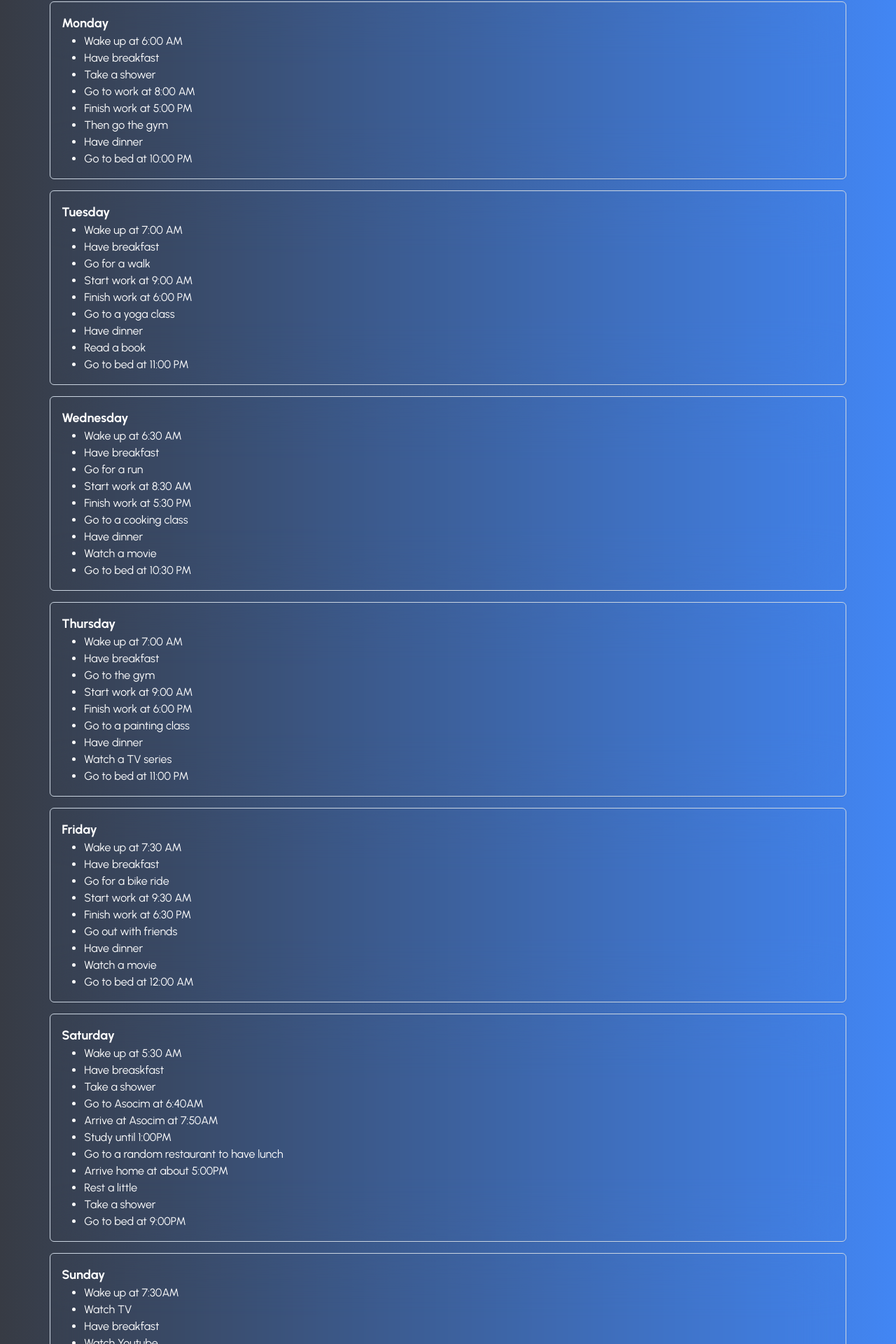
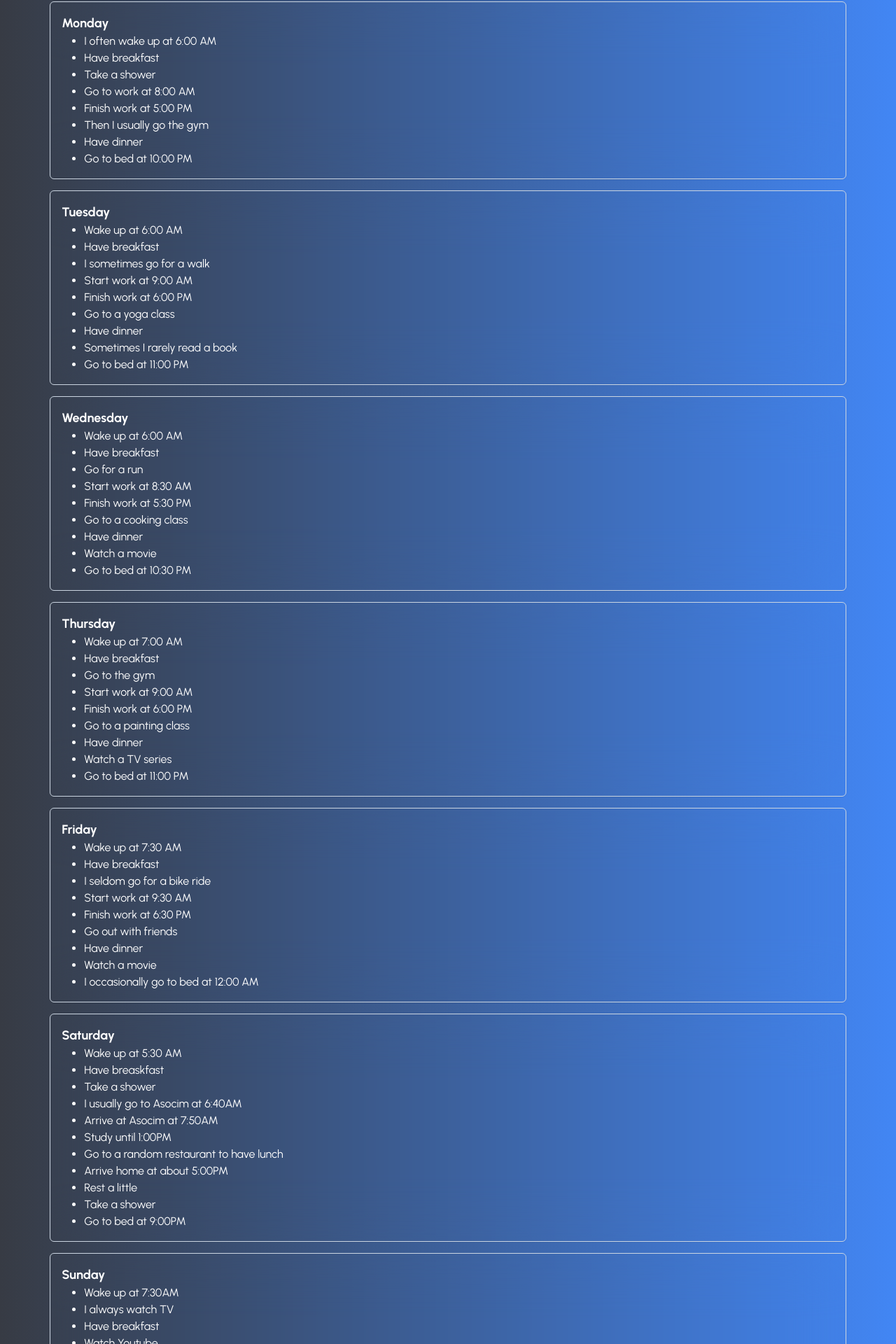
Before and after one commit to fervalle200190/journal-asocim, a Next.js app: page / in a window 1280 px wide. Shown: the part 982-2902 px from the top of the page at 70% size. Built offline with nearby package versions, Linux system fonts and the light colour scheme.

Commit message:
added frecuency verbs

```diff
--- a/components/weekly-journal/weeklyActivitylList.ts
+++ b/components/weekly-journal/weeklyActivitylList.ts
@@ -1,15 +1,16 @@
 import { WeeklyActivityList } from "./WeeklyJournalList"
+
 
 export const weeklyActivityList: WeeklyActivityList = [
      {
           weekDayName: "Monday",
           activities: [
-               "Wake up at 6:00 AM",
+               "I often wake up at 6:00 AM",
                "Have breakfast",
                "Take a shower",
                "Go to work at 8:00 AM",
                "Finish work at 5:00 PM",
-               "Then go the gym",
+               "Then I usually go the gym",
                "Have dinner",
                "Go to bed at 10:00 PM",
           ],
@@ -17,21 +18,21 @@ export const weeklyActivityList: WeeklyActivityList = [
      {
           weekDayName: "Tuesday",
           activities: [
-               "Wake up at 7:00 AM",
+               "Wake up at 6:00 AM",
                "Have breakfast",
-               "Go for a walk",
+               "I sometimes go for a walk",
                "Start work at 9:00 AM",
                "Finish work at 6:00 PM",
                "Go to a yoga class",
                "Have dinner",
-               "Read a book",
+               "Sometimes I rarely read a book",
                "Go to bed at 11:00 PM",
           ],
      },
      {
           weekDayName: "Wednesday",
           activities: [
-               "Wake up at 6:30 AM",
+               "Wake up at 6:00 AM",
                "Have breakfast",
                "Go for a run",
                "Start work at 8:30 AM",
@@ -61,13 +62,13 @@ export const weeklyActivityList: WeeklyActivityList = [
           activities: [
                "Wake up at 7:30 AM",
                "Have breakfast",
-               "Go for a bike ride",
+               "I seldom go for a bike ride",
                "Start work at 9:30 AM",
                "Finish work at 6:30 PM",
                "Go out with friends",
                "Have dinner",
                "Watch a movie",
-               "Go to bed at 12:00 AM",
+               "I occasionally go to bed at 12:00 AM",
           ],
      },
      {
@@ -76,7 +77,7 @@ export const weeklyActivityList: WeeklyActivityList = [
                "Wake up at 5:30 AM",
                "Have breaskfast",
                "Take a shower",
-               "Go to Asocim at 6:40AM",
+               "I usually go to Asocim at 6:40AM",
                "Arrive at Asocim at 7:50AM",
                "Study until 1:00PM",
                "Go to a random restaurant to have lunch",
@@ -90,11 +91,11 @@ export const weeklyActivityList: WeeklyActivityList = [
           weekDayName: "Sunday",
           activities: [
                "Wake up at 7:30AM",
-               "Watch TV",
+               "I always watch TV",
                "Have breakfast",
                "Watch Youtube",
                "Have lunch",
-               "Sleep all afternoon",
+               "Then I normally sleep all the afternoon",
                "Have dinner",
                "Go to bed at 10:00PM",
           ],
--- a/next.config.mjs
+++ b/next.config.mjs
@@ -1,4 +1,7 @@
 /** @type {import('next').NextConfig} */
-const nextConfig = {};
+const nextConfig = {
+    basePath: "/journal-asocim",
+    output: "export",
+};
 
 export default nextConfig;
```
